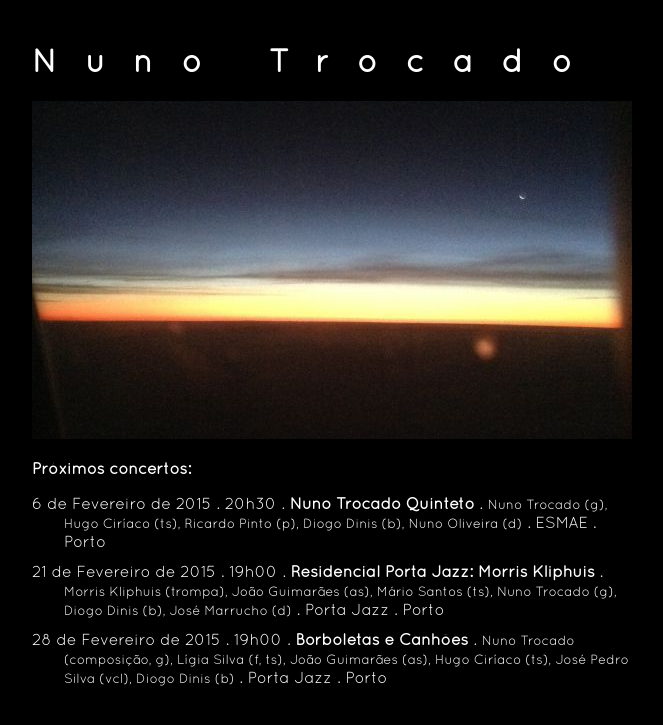
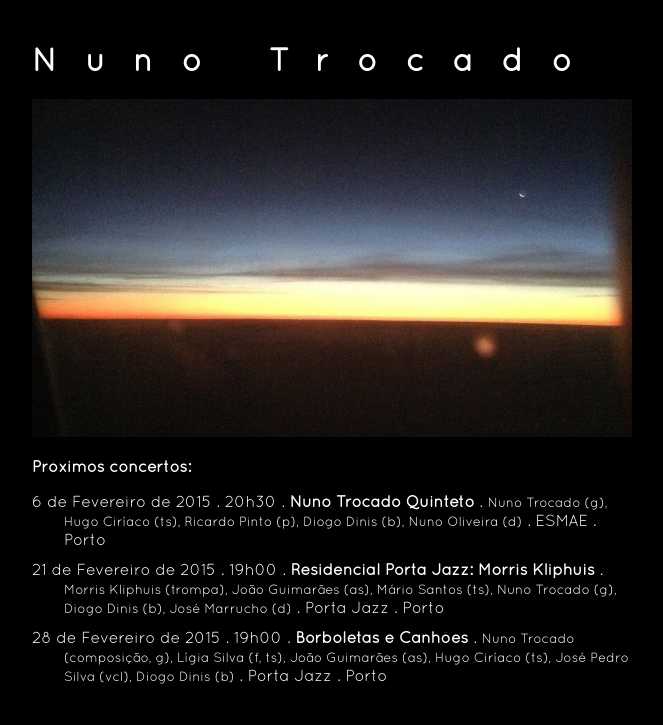
Before and after one commit to ntrocado/ntrocado.github.io, a Jekyll site: the page built from index.html, in a window 1280 px wide. Shown: the top 725 px of the page, without its empty margins (308-971 px from the left). Built offline with Jekyll 4.4.1, drawn with Linux system fonts in a browser that asks for light colours.

Commit message:
Update main.css

```diff
--- a/css/main.css
+++ b/css/main.css
@@ -6,8 +6,8 @@
 #front {
 	background: black;
         color: white;
-        border-radius: .8em;
-        padding: .8em;
+        border-radius: .7em;
+        padding: .7em;
 	margin-left: auto;
 	margin-right: auto;
 	max-width: 600px;
```
